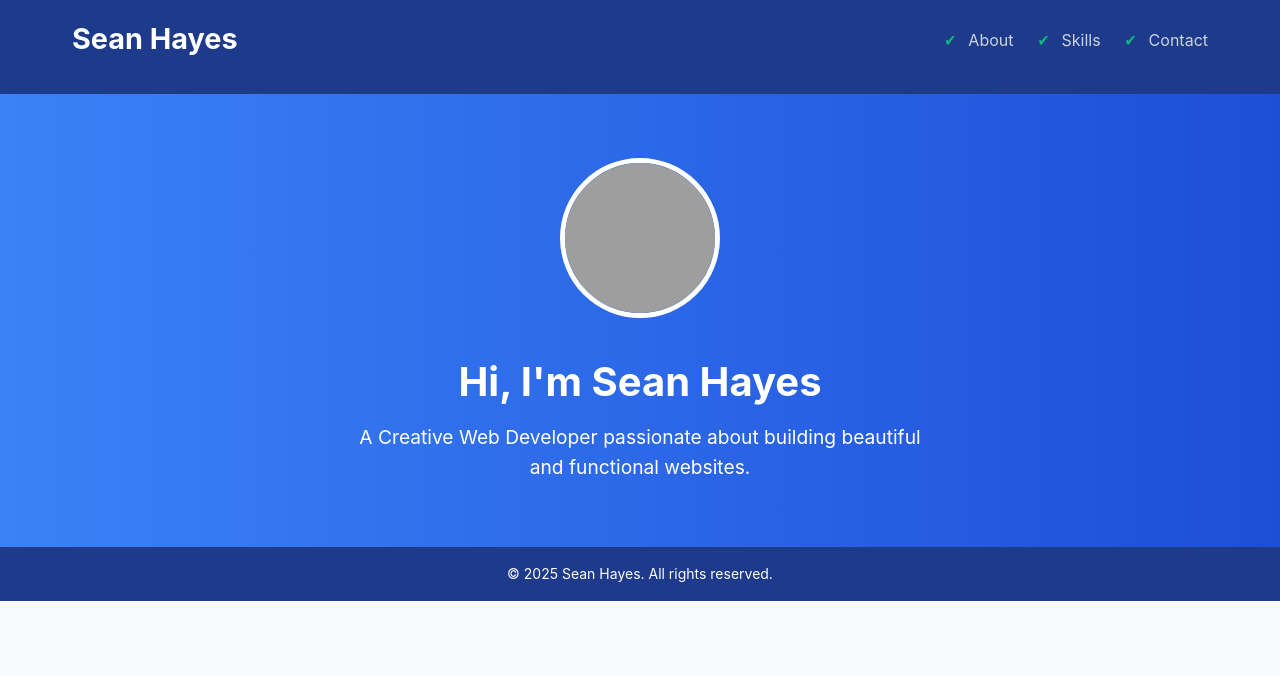
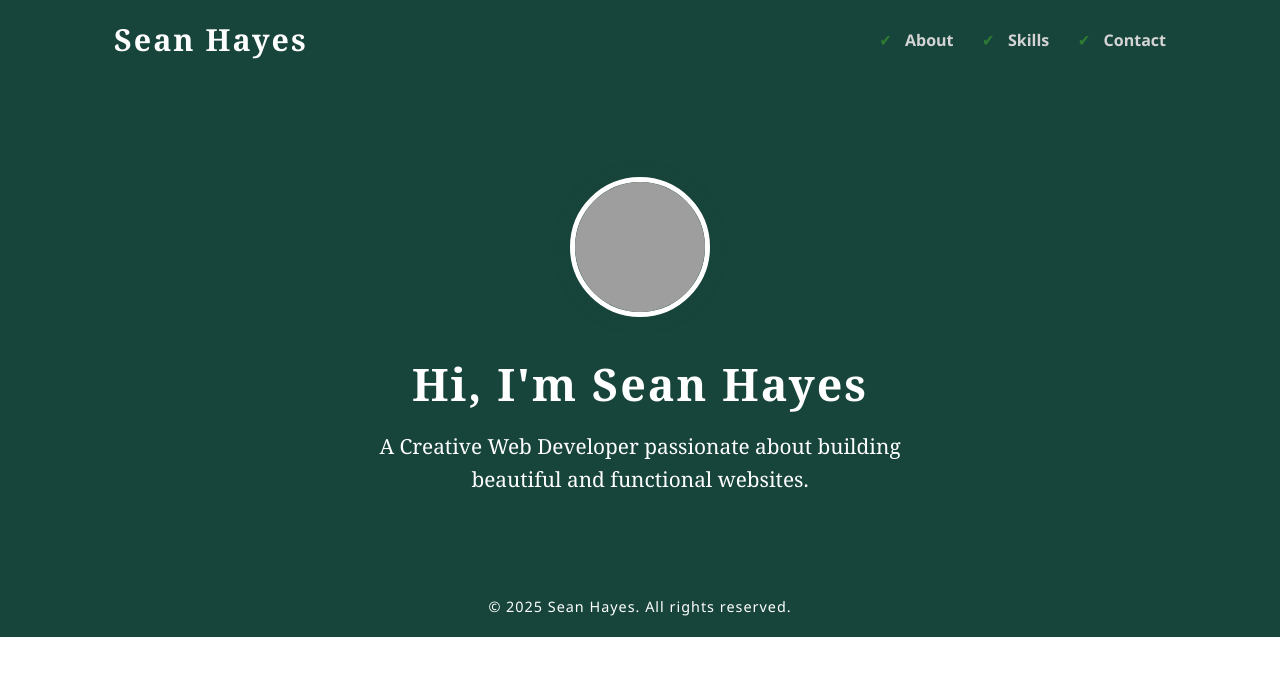
Before and after one commit to hayesse22/seanbio, a plain HTML site: page index.html in a window 1280 px wide. Drawn offline with Linux system fonts and the light colour scheme; grey boxes are pictures that could not be loaded.

Commit message:
msu colors

```diff
--- a/screen.css
+++ b/screen.css
@@ -10,46 +10,51 @@ a.active {
 }
 
 body {
-  font-family: 'Inter', 'Segoe UI', Tahoma, Geneva, Verdana, sans-serif;
-  background-color: #f9fafb;
-  color: #1f2937;
+  font-family: 'Segoe UI', Tahoma, Geneva, Verdana, sans-serif;
+  background-color: #FFFFFF;
+  color: #18453B; /* MSU Green */
   line-height: 1.6;
 }
 
 /* Container */
 .container {
-  max-width: 1200px;
+  max-width: 1100px;
   margin: auto;
-  padding: 0 2rem;
+  padding: 0 1.5rem;
 }
 
 /* Navbar */
 nav {
-  background-color: #1e3a8a;
+  background-color: #18453B; /* MSU Green */
   padding: 1rem 0;
-  box-shadow: 0 2px 4px rgba(0,0,0,0.05);
+  box-shadow: 0 3px 6px rgba(24, 69, 59, 0.5);
 }
 
 .logo {
-  color: #ffffff;
-  font-weight: bold;
-  font-size: 1.8rem;
+  color: #FFFFFF;
+  font-weight: 700;
+  font-size: 1.9rem;
+  letter-spacing: 2px;
+  font-family: 'Georgia', serif;
 }
 
 .nav-links {
   list-style: none;
   display: flex;
-  gap: 1.5rem;
+  gap: 1.8rem;
 }
 
 .nav-links li a {
-  color: #cbd5e1;
+  color: #d4d4d4;
   text-decoration: none;
+  font-weight: 600;
   transition: color 0.3s ease;
+  font-family: 'Segoe UI', Tahoma, Geneva, Verdana, sans-serif;
 }
 
 .nav-links li a:hover {
-  color: #ffffff;
+  color: #FFFFFF;
+  border-bottom: 2px solid #FFFFFF;
 }
 
 nav .container {
@@ -61,48 +66,53 @@ nav .container {
 /* Header Section */
 header {
   text-align: center;
-  padding: 4rem 2rem;
-  background: linear-gradient(to right, #3b82f6, #1d4ed8);
+  padding: 5rem 2rem;
+  background: #18453B; /* MSU Green */
   color: white;
+  font-family: 'Georgia', serif;
 }
 
 .profile-pic {
-  width: 160px;
-  height: 160px;
+  width: 140px;
+  height: 140px;
   border-radius: 50%;
   border: 5px solid white;
   object-fit: cover;
   margin-bottom: 1.5rem;
+  box-shadow: 0 0 15px rgba(24, 69, 59, 0.7);
 }
 
 header h1 {
-  font-size: 2.5rem;
-  margin-bottom: 0.5rem;
+  font-size: 2.8rem;
+  margin-bottom: 0.6rem;
+  letter-spacing: 2px;
 }
 
 header p {
-  font-size: 1.2rem;
+  font-size: 1.3rem;
   max-width: 600px;
   margin: 0 auto;
+  font-weight: 400;
 }
 
 /* Main Sections */
 main {
-  padding: 2rem 0;
+  padding: 2.5rem 0;
 }
 
 section {
-  background-color: white;
-  margin-bottom: 2rem;
-  padding: 2rem;
+  background-color: #e7f0eb; /* soft pale green */
+  margin-bottom: 2.5rem;
+  padding: 2rem 2.5rem;
   border-radius: 1rem;
-  box-shadow: 0 2px 10px rgba(0,0,0,0.05);
+  box-shadow: 0 3px 10px rgba(24, 69, 59, 0.15);
 }
 
 h2 {
-  font-size: 1.75rem;
-  color: #1e3a8a;
+  font-size: 2rem;
+  color: #18453B;
   margin-bottom: 1rem;
+  font-family: 'Georgia', serif;
 }
 
 ul {
@@ -111,16 +121,19 @@ ul {
 }
 
 ul li {
-  margin-bottom: 0.75rem;
-  padding-left: 1.5rem;
+  margin-bottom: 1rem;
+  padding-left: 1.6rem;
   position: relative;
+  font-weight: 600;
+  color: #12332d; /* darker green */
+  font-family: 'Segoe UI', Tahoma, Geneva, Verdana, sans-serif;
 }
 
 ul li::before {
   content: "✔";
   position: absolute;
   left: 0;
-  color: #10b981;
+  color: #2e7d32; /* MSU green checkmark */
   font-weight: bold;
 }
 
@@ -128,29 +141,32 @@ ul li::before {
 .social-links {
   display: flex;
   flex-direction: column;
-  gap: 0.5rem;
+  gap: 0.6rem;
   margin-top: 1rem;
 }
 
 .social-links a {
-  color: #2563eb;
+  color: #18453B;
   text-decoration: none;
-  font-weight: 500;
+  font-weight: 700;
+  font-family: 'Segoe UI', Tahoma, Geneva, Verdana, sans-serif;
   transition: all 0.3s ease;
 }
 
 .social-links a:hover {
+  color: #388e3c; /* brighter green */
   text-decoration: underline;
-  color: #1e40af;
 }
 
 /* Footer */
 footer {
-  background-color: #1e3a8a;
+  background-color: #18453B;
   color: white;
   text-align: center;
-  padding: 1rem;
-  font-size: 0.875rem;
+  padding: 1.2rem;
+  font-size: 0.9rem;
+  font-family: 'Segoe UI', Tahoma, Geneva, Verdana, sans-serif;
+  letter-spacing: 1px;
 }
 
 /* Responsive Nav */
@@ -158,10 +174,11 @@ footer {
   .nav-links {
     flex-direction: column;
     align-items: center;
+    gap: 1rem;
   }
 
   header h1 {
-    font-size: 2rem;
+    font-size: 2.2rem;
   }
 
   .profile-pic {
```
